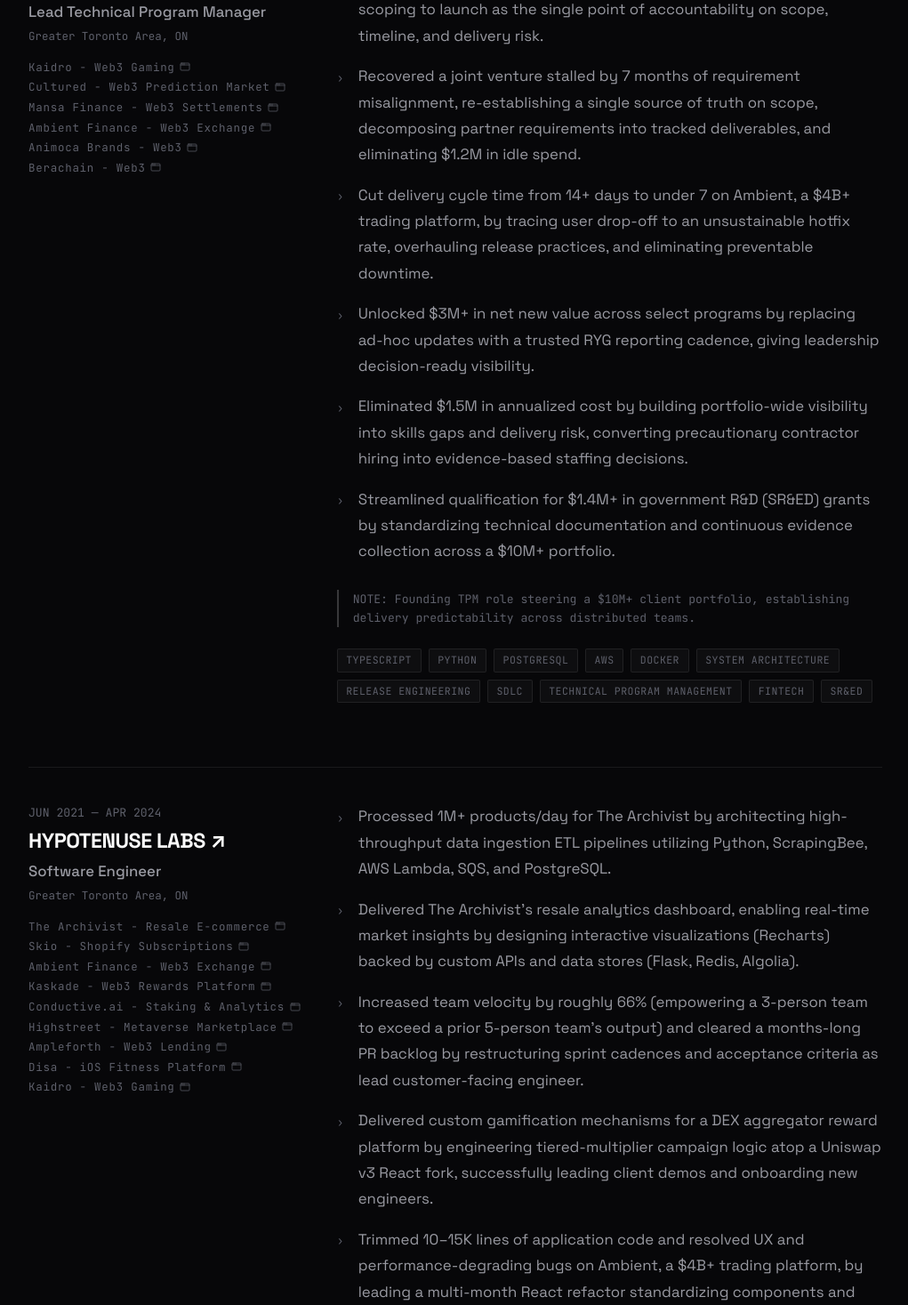
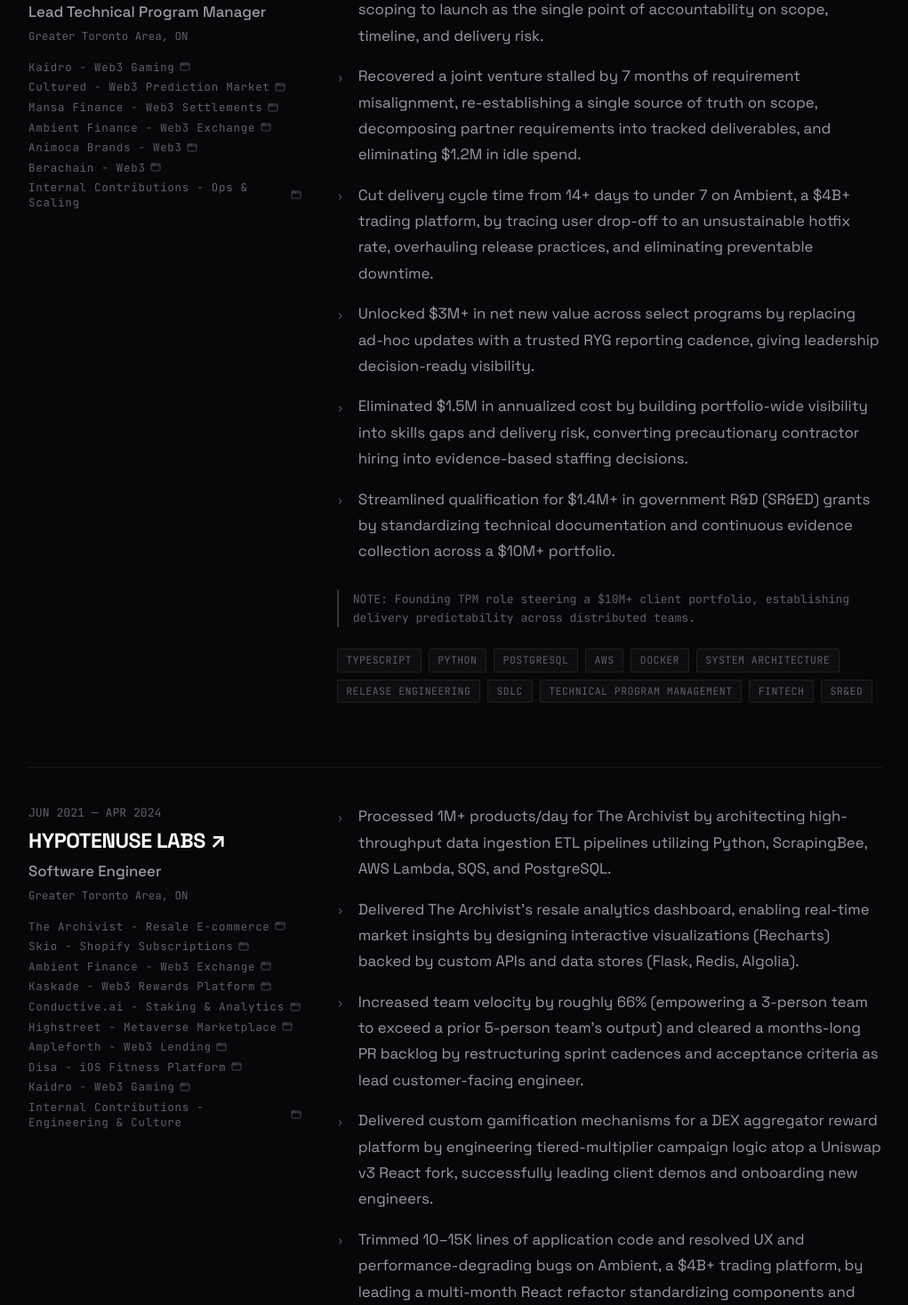
Before and after one commit to surudhb/surudhb.github.io, a React (Vite) app: page / in a window 1280 px wide. Shown: the part 3187-4654 px from the top of the page at 89% size, without its empty margins (128-1149 px from the left). Built offline with nearby package versions, Linux system fonts and the light colour scheme; no server answers.

Commit message:
feat(content): add internal company contributions dossiers to Hypotenuse Labs TPM and SWE roles

```diff
--- a/src/data/experience.ts
+++ b/src/data/experience.ts
@@ -133,6 +133,26 @@
           'Aligned partner developer teams on Proof-of-Liquidity mechanics and validator tooling integration requirements.'
         ],
         tags: ['PROOF-OF-LIQUIDITY', 'L1 INFRASTRUCTURE', 'VALIDATOR TOOLING', 'TPM']
+      },
+      {
+        label: 'Internal Contributions - Ops & Scaling',
+        title: 'HYPOTENUSE LABS — OPERATIONS, SCALING & INTERNAL CONTRIBUTIONS',
+        engagementWindow: 'Apr 2024 – Apr 2025',
+        role: 'Lead Technical Program Manager',
+        links: [
+          { label: 'Hypotenuse Labs', href: 'https://www.hypotenuselabs.com/' }
+        ],
+        bullets: [
+          'Synthesized multi-product technical documentation standards across the company (PRDs, Linear tickets, release notes, compliance logs) into formal R&D methodologies, securing over $1.2M+ in Canadian government SR&ED tax incentives.',
+          'Created and championed project one-pagers ("Black Books") in Notion, centralizing business objectives, system architecture, invariants, and technical debt ("dirty laundry") to ensure 100% project context survival during lead rotations.',
+          'Drafted and enforced the Policy on Scoping and Project Proposals, instituting a structured sales-to-engineering handoff that captured critical unknowns early and eliminated ad-hoc kickoff delays.',
+          'Authored the formal On-Call Service Level Agreement (SLA), instituting strict <30-minute response times for Critical (SEV-1) production incidents (e.g., liquidation engine failures, contract exploits) while protecting developer bandwidth from non-emergency escalations.',
+          'Spearheaded the organizational transition to a globally distributed contractor model, designing structured onboarding systems, timezone-aware async communication cadences, and regular 1:1 check-ins across global team members.',
+          'Partnered with executive leadership to extract technical metrics from 12+ completed portfolio programs (including Ambient, The Archivist, Disa, Shrapnel, Aptos DX Audit), authoring master case study assets that accelerated enterprise sales conversion.',
+          'Standardized the candidate assessment methodology, establishing a multi-vector qualitative rating formula (Recruiting + Pairing + Technical + Resume) backed by leadership sanity checks to ensure candidates hit the Senior or Intermediate-Senior bar.',
+          'Instituted the Monday/Wednesday/Friday check-in cadence (commitments, mid-sprint progress, retrospectives) and enforced the 4P Test (People, Purpose, Process, Product) to eliminate low-value meetings across all active accounts.'
+        ],
+        tags: ['NOTION', 'LINEAR', 'SR&ED TAX INCENTIVES', 'ON-CALL SLAS', 'SYSTEM ARCHITECTURE', 'SDLC PLAYBOOKS', 'TECHNICAL PROGRAM MANAGEMENT', 'OPERATIONS']
       },
     ],
     tags: ['TYPESCRIPT', 'PYTHON', 'POSTGRESQL', 'AWS', 'DOCKER', 'SYSTEM ARCHITECTURE', 'RELEASE ENGINEERING', 'SDLC', 'TECHNICAL PROGRAM MANAGEMENT', 'FINTECH', 'SR&ED'],
@@ -306,6 +326,25 @@
         ],
         tags: ['TYPESCRIPT', 'NEXT.JS', 'RONIN NETWORK', 'SMART CONTRACTS', 'WEB3 GAMING']
       },
+      {
+        label: 'Internal Contributions - Engineering & Culture',
+        title: 'HYPOTENUSE LABS — ENGINEERING CULTURE & INTERNAL CONTRIBUTIONS',
+        engagementWindow: 'Jun 2021 – Apr 2024',
+        role: 'Software Engineer',
+        links: [
+          { label: 'Hypotenuse Labs', href: 'https://www.hypotenuselabs.com/' }
+        ],
+        bullets: [
+          'Co-authored and executed the standardized technical pair-programming interview process using custom sandbox codebases (hype-coin for Web3/Blockchain and texas-hypem-web3 for Full-Stack), establishing a strict rubric prioritizing collaborative problem-solving and architectural reasoning.',
+          'Established an interviewer shadowing framework where intermediate and senior engineers completed 3–4 live pairing observation sessions before leading technical evaluations independently, standardizing candidate scoring across the engineering org.',
+          'Structured and led an engineering mentorship program pairing full-time senior engineers with contract developers (~5 hours/week), cross-pollinating code quality standards, conducting architecture reviews, and providing technical safety nets.',
+          'Co-created project one-pagers ("Black Books") in Notion to document system architecture, core API constants, and technical debt ("dirty laundry"), ensuring new engineering joiners could onboard and ship code within days.',
+          'Designed framework proposals to upskill engineers during bench periods (including shadowing senior leads on Solana smart contract implementations), facilitating cross-chain and full-stack technical growth without disrupting client delivery.',
+          'Personally conducted technical pairing rounds and culture evaluations across major engineering hiring pushes, maintaining a rigorous technical bar for Senior and Intermediate-Senior full-stack and web3 talent.',
+          'Extracted technical benchmarks, architecture diagrams, and performance achievements from completed engineering engagements (including The Archivist, Ambient Finance, and Disa) for master case study documentation.'
+        ],
+        tags: ['PAIR PROGRAMMING', 'TECHNICAL EVALUATION', 'SYSTEM ARCHITECTURE', 'ENGINEERING MENTORSHIP', 'DEVELOPER ONBOARDING', 'CODE QUALITY', 'FULL-STACK']
+      },
     ],
     tags: ['REACT', 'TYPESCRIPT', 'PYTHON/FLASK', 'SWIFT/SWIFTUI', 'POSTGRESQL', 'TIMESCALEDB', 'REDIS', 'AWS (LAMBDA/SQS)', 'DOCKER', 'ETHERS.JS', 'FULL-STACK', 'DEFI', 'E-COMMERCE'],
     bullets: [
```
